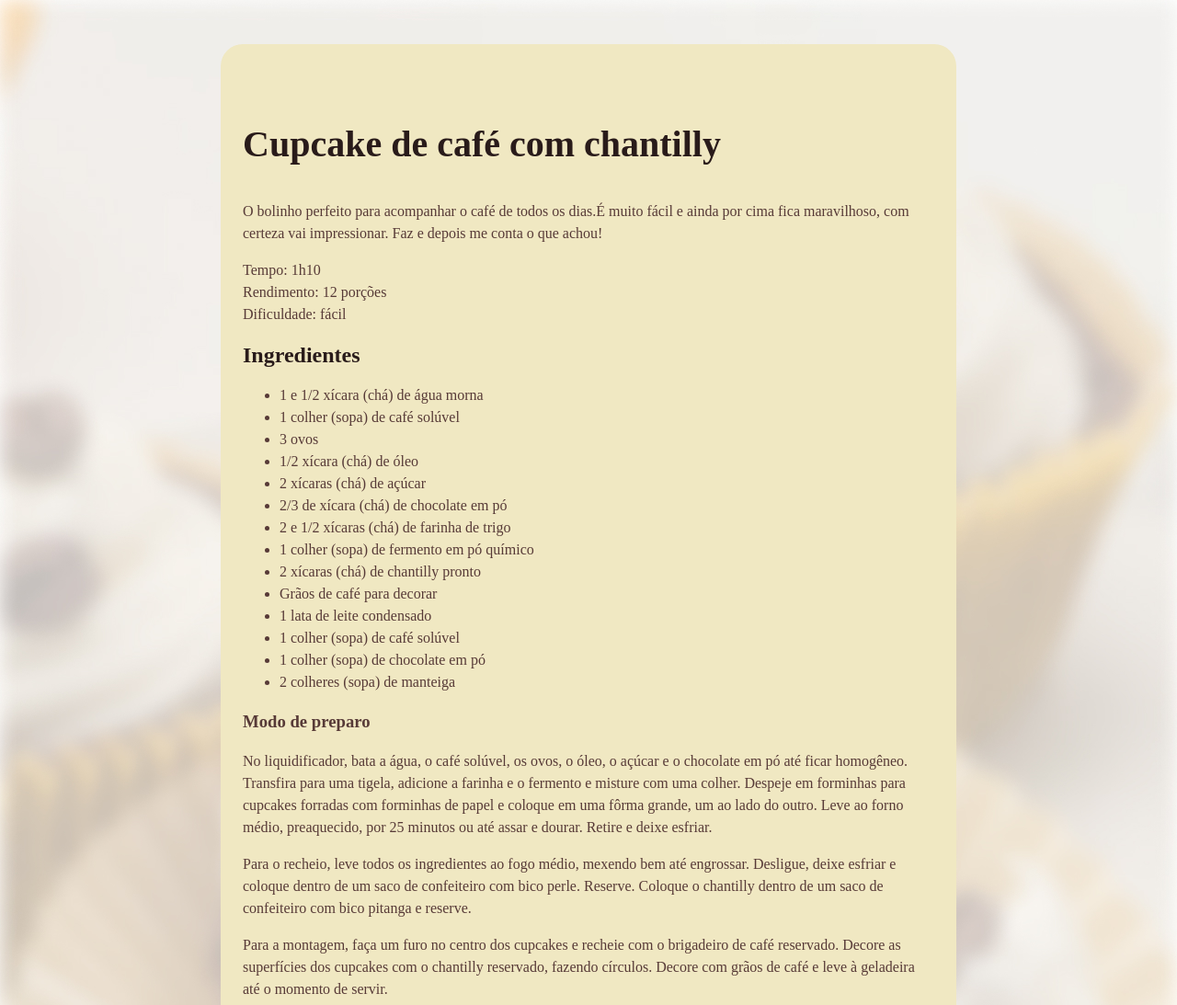
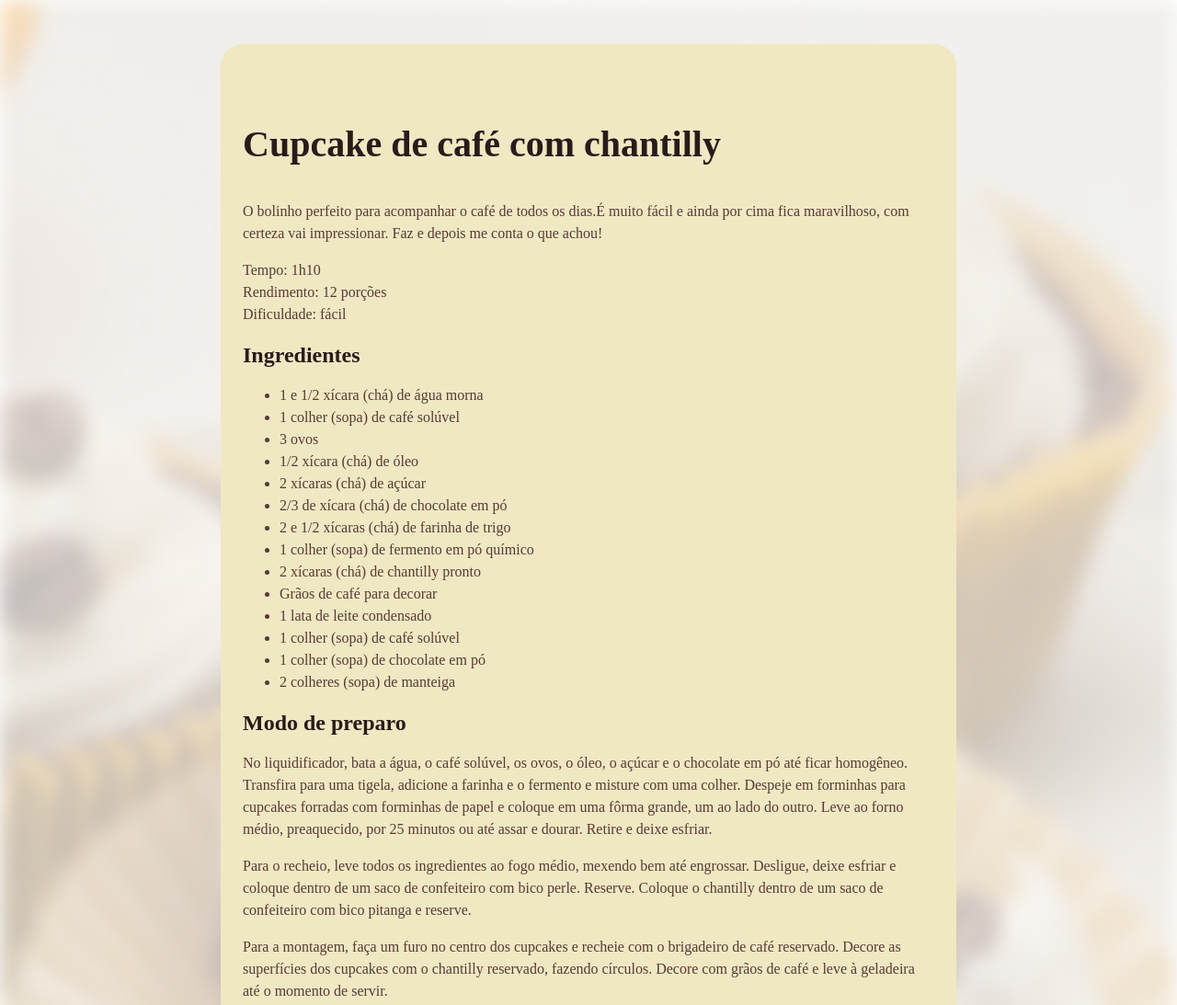
Before and after one commit to Ailton-Ferreira/Projeto-Receita, a plain HTML site: page index.html in a window 1280 px wide. Shown: the top 1093 px of the page at 92% size. Drawn offline with Linux system fonts and the light colour scheme; a web font is replaced by a local one.

Commit message:
personalizando  espaços

```diff
--- a/index.html
+++ b/index.html
@@ -1,13 +1,12 @@
 <!DOCTYPE html>
 <html lang="pt-br">
 <head>
+    <meta charset="UTF-8">
+    <meta name="viewport" content="width=device-width, initial-scale=1.0">
+    <link rel="stylesheet" href="./Style.css/style.css">
     <link rel="preconnect" href="https://fonts.googleapis.com">
     <link rel="preconnect" href="https://fonts.gstatic.com" crossorigin>
     <link href="https://fonts.googleapis.com/css2?family=Alice&display=swap" rel="stylesheet">
-    <meta charset="UTF-8">
-    <meta name="viewport" content="width=device-width, initial-scale=1.0">
-    <link rel="stylesheet" href="./Style.css/style.css">
-
     <title>Pagina de Receita</title>
 </head>
 <body>
@@ -59,7 +58,7 @@
          </section>
          <section id="Modo-de-Preparo">
 
-            <h3>Modo de preparo</h3>
+            <h2>Modo de preparo</h2>
             <p>
                 No liquidificador, bata a água, o café solúvel, os ovos, o óleo, o açúcar e o chocolate em pó até ficar homogêneo. Transfira para uma tigela,
                 adicione a farinha e o fermento e misture com uma colher. Despeje em forminhas para cupcakes forradas com forminhas de papel e coloque em uma fôrma grande,
```
